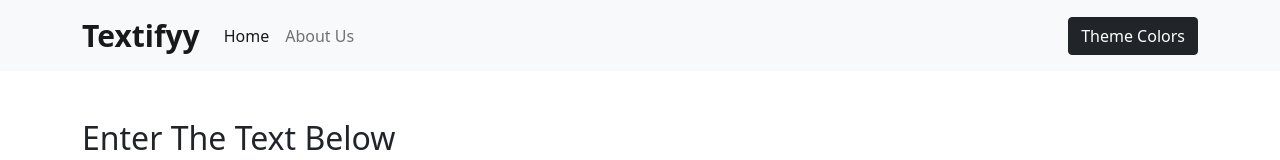
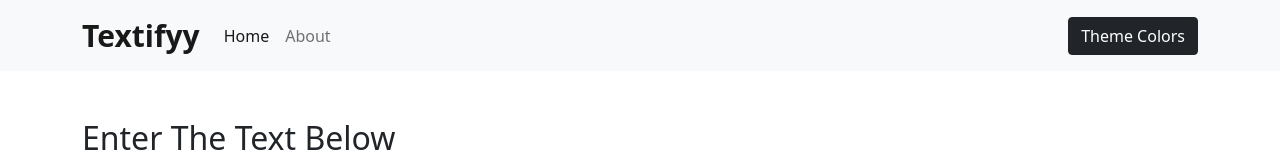
Before and after one commit to ahmadmangla/Textify-App, a React (Create React App) app in the folder Textify-App-Main/my-app/: page / in a window 1280 px wide. Shown: the top 160 px of the page. Built offline with nearby package versions, Linux system fonts and the light colour scheme.

Commit message:
errors fixed

```diff
--- a/Textify-App-Main/my-app/package.json
+++ b/Textify-App-Main/my-app/package.json
@@ -37,7 +37,9 @@
   },
   "description": "This project was bootstrapped with [Create React App](https://github.com/facebook/create-react-app).",
   "main": "index.js",
-  "devDependencies": {},
+  "devDependencies": {
+    "eslint-plugin-react": "^7.29.4"
+  },
   "author": "",
   "license": "ISC"
 }
--- a/Textify-App-Main/my-app/src/App.js
+++ b/Textify-App-Main/my-app/src/App.js
@@ -44,13 +44,13 @@ const App = () => {
         // }
   }
 
-  return <>
-    <Navbar title="Textifyy" mode={mode} toggleMode={toggleMode}/>
+  return <React.Fragment>
+    <Navbar title="Textifyy" page="About" mode={mode} toggleMode={toggleMode}/>
     <div className='container'>
       <Alert alert={alertMsg}/>
       <TextForm buttonColor={buttonColor} heading="Enter The Text Below" toggleAlert={toggleAlert}/>
     </div>
-  </>
+  </React.Fragment>
 }
 
 export default App
--- a/Textify-App-Main/my-app/src/Components/Navbar.js
+++ b/Textify-App-Main/my-app/src/Components/Navbar.js
@@ -1,5 +1,4 @@
 import React, {useState} from 'react'
-import PropTypes from 'prop-types'
 import './Navbar.css';
 
 const Navbar = (props) => {
@@ -23,7 +22,7 @@ const Navbar = (props) => {
                             <a className="nav-link active" aria-current="page" href="/">Home</a>
                         </li>
                         <li className="nav-item">
-                            <a className="nav-link" href="/">{props.about}</a>
+                            <a className="nav-link" href="/">{props.page}</a>
                         </li>
                     </ul>
                 </div>
@@ -41,7 +40,7 @@ const Navbar = (props) => {
 }
 
 const Themecolor = (props) => {
-    return <>
+    return <React.Fragment>
         <div className='choose-theme-styles'>
             {/* <span  className='white-theme' onClick={() => props.toggleMode("light", "#b530b5")}></span> */}
             <span className='purple-theme' onClick={() => props.toggleMode("purple", "#b530b5")}></span>
@@ -50,12 +49,12 @@ const Themecolor = (props) => {
             <span className='black-theme' onClick={() => props.toggleMode("dark", "#363d44")}></span>
         </div>
 
-    </>
+    </React.Fragment>
 }
 
-Navbar.defaultProps = {
-    about: "About Us"
-}
+// Navbar.defaultProps = {
+//     about: "About Us"
+// }
 
 
 export default Navbar
```
Also changed, not shown: 1 other file (tests, documents, lock files or other folders).
